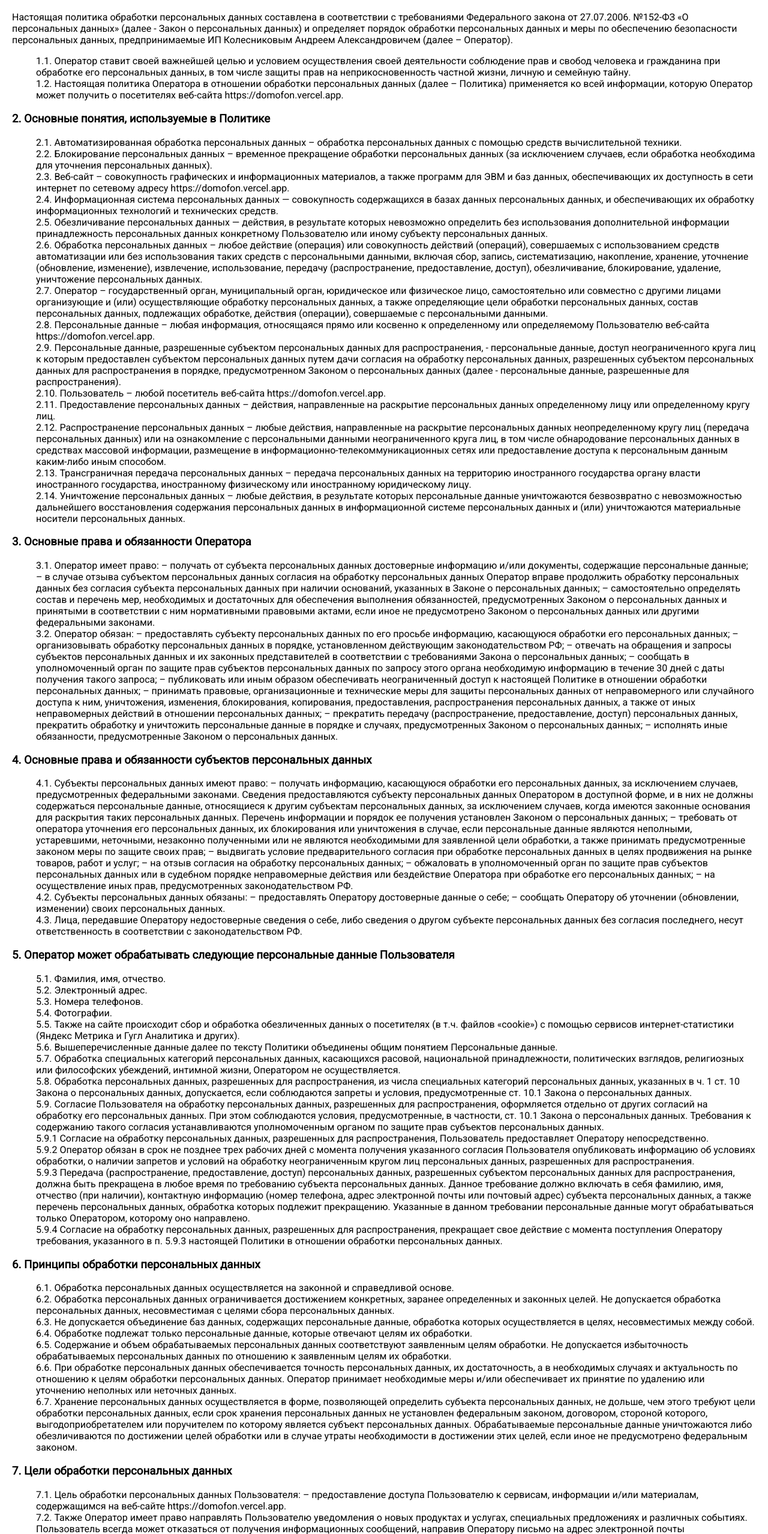
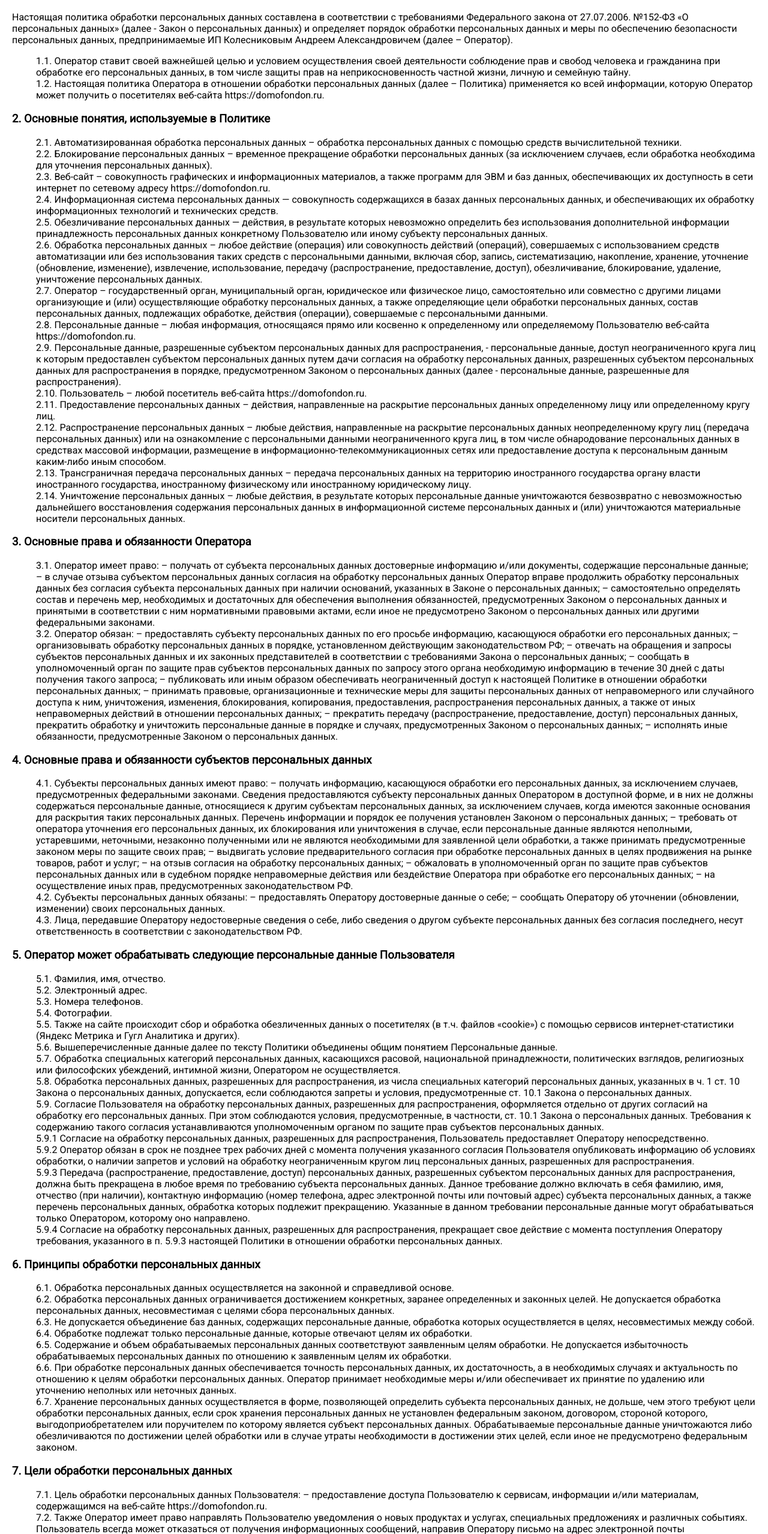
Before and after one commit to Bibigyl/domofon, a Next.js app: page /politics in a window 1280 px wide. Shown: the part 169-2726 px from the top of the page at 60% size. Built offline with nearby package versions, Linux system fonts and the light colour scheme; no server answers.

Commit message:
change url

```diff
--- a/components/Politics/Politics.jsx
+++ b/components/Politics/Politics.jsx
@@ -20,7 +20,7 @@ const Politics = () => (
       <li>
         1.2. Настоящая политика Оператора в отношении обработки персональных данных (далее –
         Политика) применяется ко всей информации, которую Оператор может получить о посетителях
-        веб-сайта https://domofon.vercel.app.
+        веб-сайта https://domofondon.ru.
       </li>
     </ul>
 
@@ -37,7 +37,7 @@ const Politics = () => (
       <li>
         2.3. Веб-сайт – совокупность графических и информационных материалов, а также программ для
         ЭВМ и баз данных, обеспечивающих их доступность в сети интернет по сетевому адресу
-        https://domofon.vercel.app.
+        https://domofondon.ru.
       </li>
       <li>
         2.4. Информационная система персональных данных — совокупность содержащихся в базах данных
@@ -66,7 +66,7 @@ const Politics = () => (
       </li>
       <li>
         2.8. Персональные данные – любая информация, относящаяся прямо или косвенно к определенному
-        или определяемому Пользователю веб-сайта https://domofon.vercel.app.
+        или определяемому Пользователю веб-сайта https://domofondon.ru.
       </li>
       <li>
         2.9. Персональные данные, разрешенные субъектом персональных данных для распространения, -
@@ -75,7 +75,7 @@ const Politics = () => (
         субъектом персональных данных для распространения в порядке, предусмотренном Законом о
         персональных данных (далее - персональные данные, разрешенные для распространения).
       </li>
-      <li>2.10. Пользователь – любой посетитель веб-сайта https://domofon.vercel.app. </li>
+      <li>2.10. Пользователь – любой посетитель веб-сайта https://domofondon.ru. </li>
       <li>
         2.11. Предоставление персональных данных – действия, направленные на раскрытие персональных
         данных определенному лицу или определенному кругу лиц.
@@ -263,7 +263,7 @@ const Politics = () => (
       <li>
         7.1. Цель обработки персональных данных Пользователя: – предоставление доступа Пользователю
         к сервисам, информации и/или материалам, содержащимся на веб-сайте
-        https://domofon.vercel.app.
+        https://domofondon.ru.
       </li>
       <li>
         7.2. Также Оператор имеет право направлять Пользователю уведомления о новых продуктах и
@@ -291,7 +291,7 @@ const Politics = () => (
       <li>
         8.2. Оператор обрабатывает персональные данные Пользователя только в случае их заполнения
         и/или отправки Пользователем самостоятельно через специальные формы, расположенные на сайте
-        https://domofon.vercel.app или направленные Оператору посредством электронной почты.
+        https://domofondon.ru или направленные Оператору посредством электронной почты.
         Заполняя соответствующие формы и/или отправляя свои персональные данные Оператору,
         Пользователь выражает свое согласие с данной Политикой.
       </li>
@@ -458,10 +458,9 @@ const Politics = () => (
         14.2. В данном документе будут отражены любые изменения политики обработки персональных
         данных Оператором. Политика действует бессрочно до замены ее новой версией.
       </li>
-      {/* TODO: change */}
       <li>
         14.3. Актуальная версия Политики в свободном доступе расположена в сети Интернет по адресу
-        https://domofon.vercel.app.
+        https://domofondon.ru.
       </li>
     </ul>
   </div>
```
